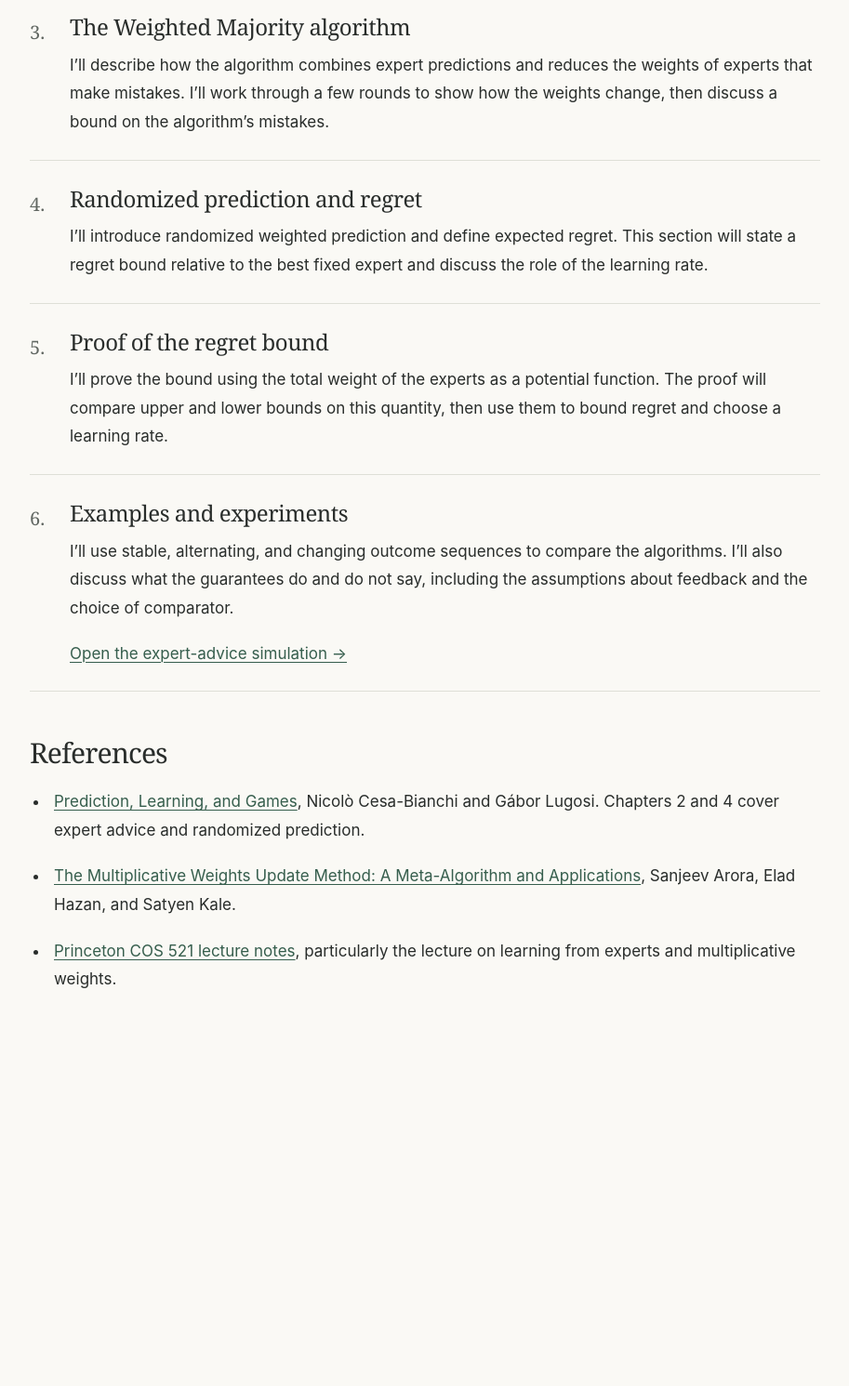
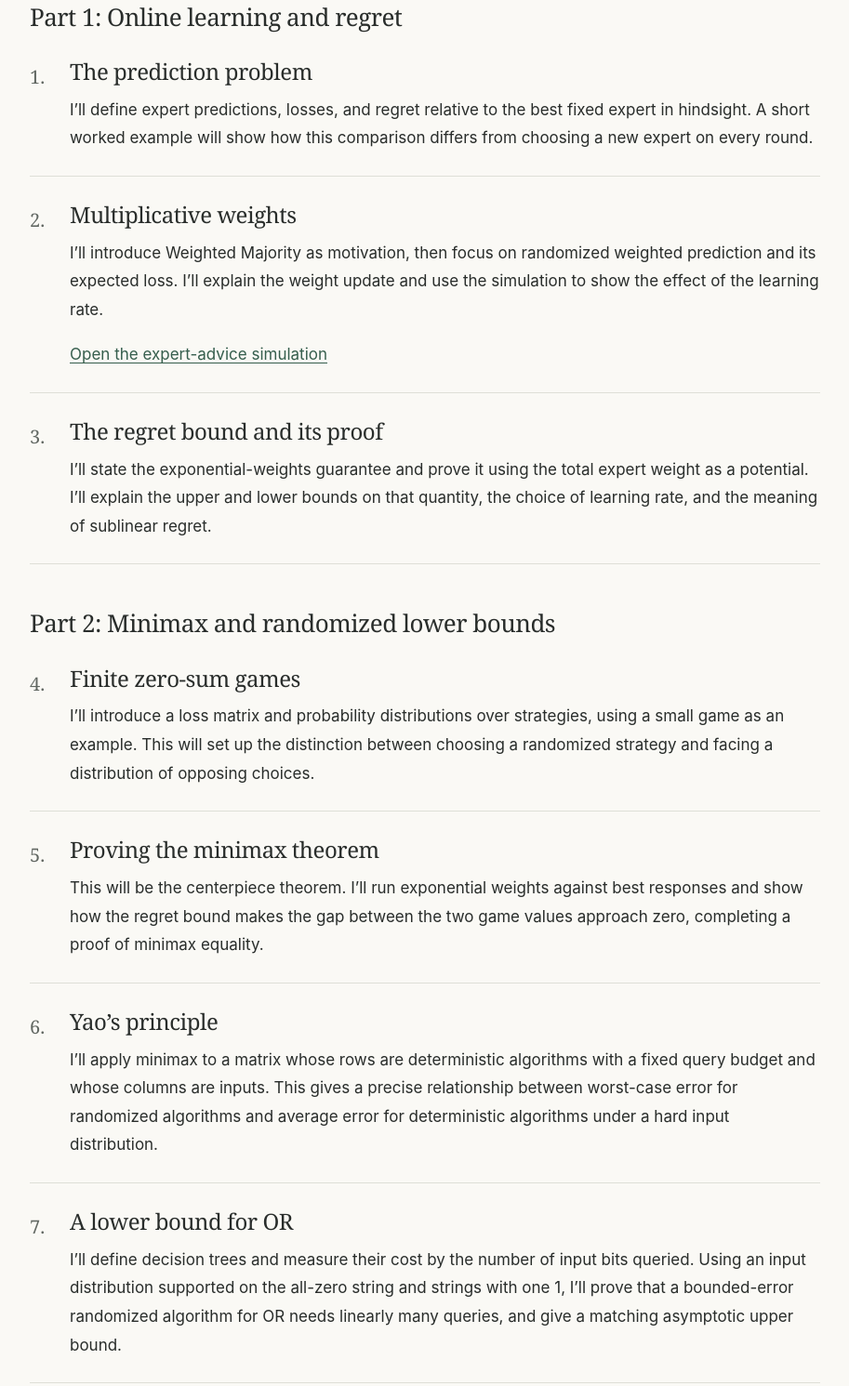
Before and after one commit to siddhant14/online-learning-and-regret, a website: page index.html in a window 1280 px wide. Shown: the part 1018-2509 px from the top of the page at 93% size, without its empty margins (183-1096 px from the left). Before the commit the page ends 2186 px from the top, so only its background shows below. Drawn offline with Linux system fonts and the light colour scheme.

Commit message:
Revise project scope around regret, minimax, and randomized query lower bounds

```diff
--- a/index.html
+++ b/index.html
@@ -4,7 +4,7 @@
 <meta charset="utf-8">
 <meta name="viewport" content="width=device-width, initial-scale=1">
 <title>Online Learning and Regret</title>
-<meta name="description" content="A project on online learning, prediction with expert advice, and regret minimization.">
+<meta name="description" content="A project on multiplicative weights, minimax, and lower bounds for randomized algorithms.">
 <link rel="stylesheet" href="site.css">
 </head>
 <body id="top">
@@ -13,28 +13,44 @@
 </header>
 <main class="project-page">
 <h1>Online Learning<br>and Regret</h1>
-<p class="subtitle">Prediction with expert advice and the Weighted Majority algorithm</p>
+<p class="subtitle">From expert advice to lower bounds for randomized algorithms</p>
 <section class="motivation" aria-labelledby="motivation-title">
 <h2 id="motivation-title">Why I chose this topic</h2>
 <p>I've worked with ML models and trading signals before, so I'm interested in how learning algorithms perform when data arrives sequentially and predictions have to be made without knowing what comes next. I want to explore what guarantees we can make even when the data is unpredictable or adversarial.</p>
+<p>I plan to use this as a starting point for studying randomized computation. The project will connect the regret guarantee for multiplicative weights to the minimax theorem, then use Yao’s principle to prove a lower bound on the number of input bits an algorithm must read.</p>
+</section>
+<section class="background" aria-labelledby="background-title">
+<h2 id="background-title">Background</h2>
+<p>I’ll assume basic probability, expectations, asymptotic notation, and the definition of bounded-error randomized computation from 455. I’ll introduce the expert-advice framework, finite zero-sum games, and the query-complexity model as they are needed. No prior ML or game-theory course is assumed.</p>
 </section>
 <section id="outline" aria-labelledby="outline-title">
 <h2 id="outline-title">Proposed outline</h2>
+<section class="outline-part" id="part-one" aria-labelledby="part-one-title">
+<h3 id="part-one-title">Part 1: Online learning and regret</h3>
 <ol class="outline">
-<li id="introduction"><h3>Introduction to online learning</h3><p>I’ll start with a prediction problem where data arrives one round at a time. A simple example will show what the learner knows before making a prediction and what it learns afterward.</p></li>
-<li id="expert-advice"><h3>Prediction with expert advice</h3><p>I’ll introduce the expert-advice framework and define predictions, losses, and cumulative loss. I’ll then explain the comparison with the best expert in hindsight, using a small example.</p></li>
-<li id="weighted-majority"><h3>The Weighted Majority algorithm</h3><p>I’ll describe how the algorithm combines expert predictions and reduces the weights of experts that make mistakes. I’ll work through a few rounds to show how the weights change, then discuss a bound on the algorithm’s mistakes.</p></li>
-<li id="regret"><h3>Randomized prediction and regret</h3><p>I’ll introduce randomized weighted prediction and define expected regret. This section will state a regret bound relative to the best fixed expert and discuss the role of the learning rate.</p></li>
-<li id="proof"><h3>Proof of the regret bound</h3><p>I’ll prove the bound using the total weight of the experts as a potential function. The proof will compare upper and lower bounds on this quantity, then use them to bound regret and choose a learning rate.</p></li>
-<li id="experiments"><h3>Examples and experiments</h3><p>I’ll use stable, alternating, and changing outcome sequences to compare the algorithms. I’ll also discuss what the guarantees do and do not say, including the assumptions about feedback and the choice of comparator.</p><p><a href="simulation.html">Open the expert-advice simulation →</a></p></li>
+<li id="expert-advice"><span id="introduction"></span><h4>The prediction problem</h4><p>I’ll define expert predictions, losses, and regret relative to the best fixed expert in hindsight. A short worked example will show how this comparison differs from choosing a new expert on every round.</p></li>
+<li id="weighted-majority"><h4>Multiplicative weights</h4><p>I’ll introduce Weighted Majority as motivation, then focus on randomized weighted prediction and its expected loss. I’ll explain the weight update and use the simulation to show the effect of the learning rate.</p><p id="experiments"><a href="simulation.html">Open the expert-advice simulation</a></p></li>
+<li id="regret"><span id="proof"></span><h4>The regret bound and its proof</h4><p>I’ll state the exponential-weights guarantee and prove it using the total expert weight as a potential. I’ll explain the upper and lower bounds on that quantity, the choice of learning rate, and the meaning of sublinear regret.</p></li>
 </ol>
+</section>
+<section class="outline-part" id="part-two" aria-labelledby="part-two-title">
+<h3 id="part-two-title">Part 2: Minimax and randomized lower bounds</h3>
+<ol class="outline continued" start="4">
+<li id="games"><h4>Finite zero-sum games</h4><p>I’ll introduce a loss matrix and probability distributions over strategies, using a small game as an example. This will set up the distinction between choosing a randomized strategy and facing a distribution of opposing choices.</p></li>
+<li id="minimax"><h4>Proving the minimax theorem</h4><p>This will be the centerpiece theorem. I’ll run exponential weights against best responses and show how the regret bound makes the gap between the two game values approach zero, completing a proof of minimax equality.</p></li>
+<li id="yao"><h4>Yao’s principle</h4><p>I’ll apply minimax to a matrix whose rows are deterministic algorithms with a fixed query budget and whose columns are inputs. This gives a precise relationship between worst-case error for randomized algorithms and average error for deterministic algorithms under a hard input distribution.</p></li>
+<li id="query-lower-bound"><h4>A lower bound for OR</h4><p>I’ll define decision trees and measure their cost by the number of input bits queried. Using an input distribution supported on the all-zero string and strings with one 1, I’ll prove that a bounded-error randomized algorithm for OR needs linearly many queries, and give a matching asymptotic upper bound.</p></li>
+</ol>
+</section>
 </section>
 <section id="references" aria-labelledby="references-title">
 <h2 id="references-title">References</h2>
 <ul class="references">
 <li><a href="https://cesa-bianchi.di.unimi.it/predbook/">Prediction, Learning, and Games</a>, Nicolò Cesa-Bianchi and Gábor Lugosi. Chapters 2 and 4 cover expert advice and randomized prediction.</li>
 <li><a href="https://www.satyenkale.com/papers/mw-survey.pdf">The Multiplicative Weights Update Method: A Meta-Algorithm and Applications</a>, Sanjeev Arora, Elad Hazan, and Satyen Kale.</li>
-<li><a href="https://www.cs.princeton.edu/courses/archive/fall18/cos521/">Princeton COS 521 lecture notes</a>, particularly the lecture on learning from experts and multiplicative weights.</li>
+<li><a href="https://www.cs.cornell.edu/courses/cs6820/2024fa/handouts/mcflow-spcut.pdf">Cornell CS 6820 notes on multiplicative weights</a>. Section 6 develops minimax using online learning and derives Yao’s lemma.</li>
+<li><a href="https://cs.uwaterloo.ca/~eblais/cs860/w25/minimax">Minimax Principle</a>, Eric Blais. Randomized and distributional complexity.</li>
+<li><a href="https://www.cse.iitk.ac.in/users/rmittal/prev_course/f24/reports/6_yao_randomized.pdf">Yao’s min-max for randomized query complexity</a>, Rajat Mittal. Decision trees and the randomized query complexity of OR.</li>
 </ul>
 </section>
 </main>
--- a/site.css
+++ b/site.css
@@ -8,11 +8,15 @@ body{margin:0;color:var(--text);background:var(--background);font:17px/1.8 -appl
 .site-header a{color:var(--text);text-decoration:none}
 .site-header a:hover{text-decoration:underline}
 .project-page{padding:62px 0 80px}
-h1,h2,h3{font-family:Georgia,"Times New Roman",serif;font-weight:400;line-height:1.2;letter-spacing:-.03em}
+h1,h2,h3,h4{font-family:Georgia,"Times New Roman",serif;font-weight:400;line-height:1.2;letter-spacing:-.03em}
 h1{font-size:clamp(44px,6.3vw,70px);margin:0 0 23px}
 .subtitle{font-size:20px;line-height:1.65;color:var(--muted);max-width:680px;margin:0 0 52px}
 h2{font-size:30px;margin:0 0 19px}
-h3{font-size:24px;letter-spacing:-.02em;margin:0 0 11px}
+h3{font-size:26px;letter-spacing:-.02em;margin:0 0 16px}
+h4{font-size:24px;letter-spacing:-.02em;margin:0 0 11px}
+.background{margin-bottom:42px}
+.outline-part{margin-top:29px}
+.outline.continued{counter-reset:section 3}
 p{margin:0 0 18px}
 a{color:var(--link);text-decoration-thickness:1px;text-underline-offset:3px}
 a:hover{color:#183f2c}
@@ -35,5 +39,5 @@ a:focus-visible,button:focus-visible,select:focus-visible,input:focus-visible,su
 .simulation-page .lab-notes p{font-size:13px}
 .simulation-page .tiny{letter-spacing:.4px}
 .simulation-page .metrics strong{font-family:Georgia,"Times New Roman",serif}
-@media(max-width:600px){body{font-size:16px;line-height:1.8}.site-header,.project-page{width:calc(100% - 40px)}.site-header{padding:20px 0}.site-header nav{justify-content:flex-start;font-size:13px;gap:23px}.project-page{padding:40px 0 55px}.subtitle{font-size:18px;margin-bottom:36px}h1{font-size:48px}h2{font-size:27px}h3{font-size:23px}.outline>li{padding-left:33px}.outline>li::before{font-size:18px}.motivation{padding-bottom:25px;margin-bottom:30px}.simulation-page{width:calc(100% - 32px);padding-top:34px}.simulation-page .lab-notes{grid-template-columns:1fr;gap:13px}.simulation-page .lab-notes p{font-size:12px}}
+@media(max-width:600px){body{font-size:16px;line-height:1.8}.site-header,.project-page{width:calc(100% - 40px)}.site-header{padding:20px 0}.site-header nav{justify-content:flex-start;font-size:13px;gap:23px}.project-page{padding:40px 0 55px}.subtitle{font-size:18px;margin-bottom:36px}h1{font-size:48px}h2{font-size:27px}h3{font-size:24px}h4{font-size:22px}.outline>li{padding-left:33px}.outline>li::before{font-size:18px}.motivation{padding-bottom:25px;margin-bottom:30px}.simulation-page{width:calc(100% - 32px);padding-top:34px}.simulation-page .lab-notes{grid-template-columns:1fr;gap:13px}.simulation-page .lab-notes p{font-size:12px}}
 @media(prefers-reduced-motion:reduce){html{scroll-behavior:auto}}
```
Also changed, not shown: README.md.
